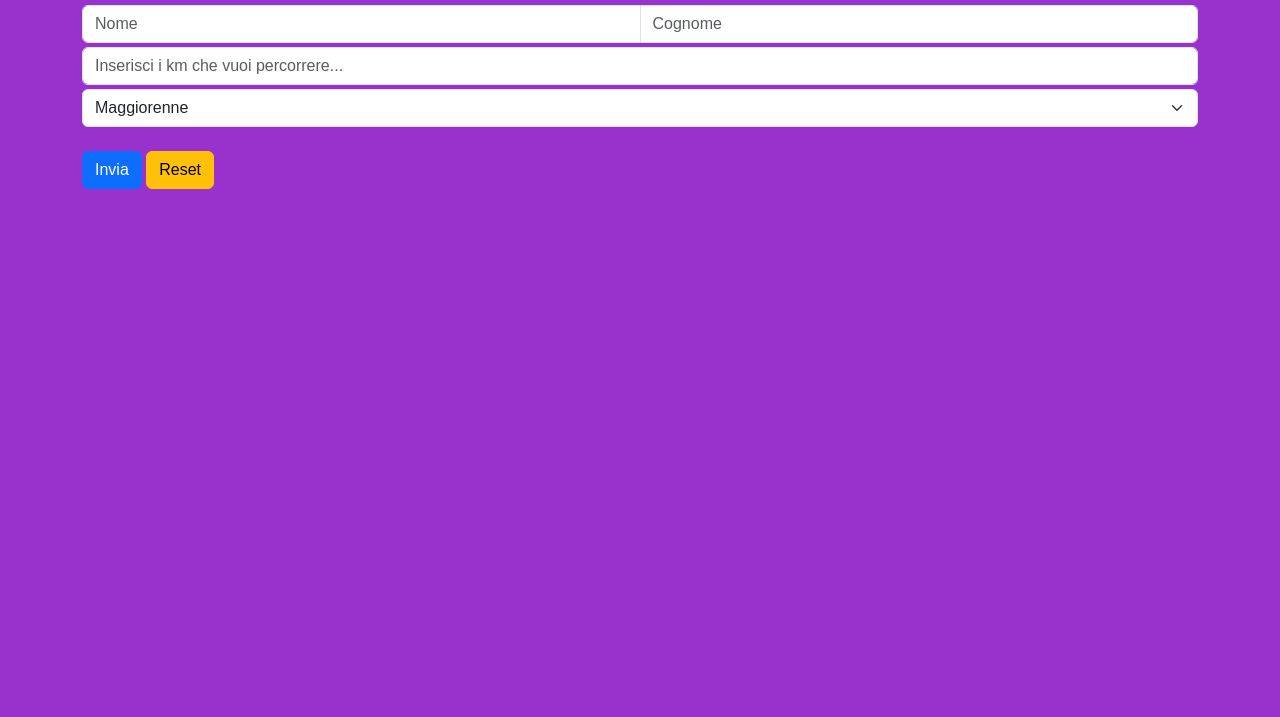
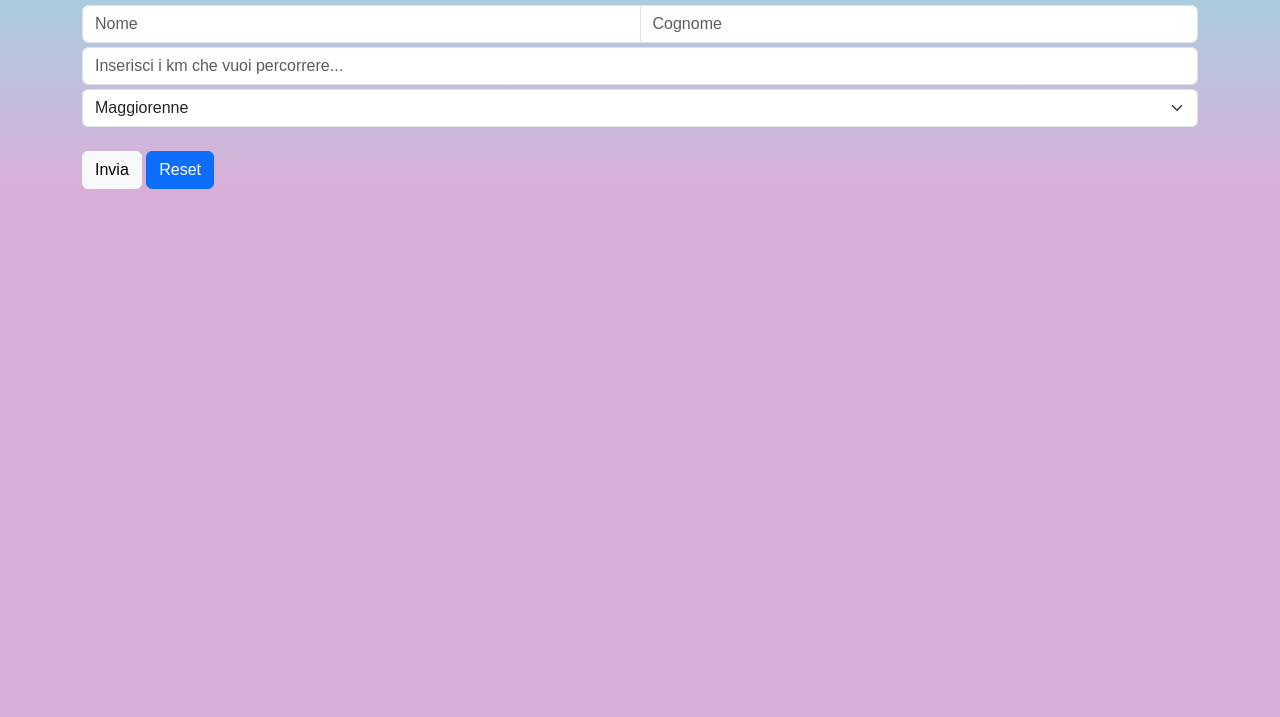
Before and after one commit to davidelunetta/js-biglietto-treno-form, a plain HTML site: page index.html in a window 1280 px wide. Shown: the part 83-800 px from the top of the page. Drawn offline with nearby package versions, Linux system fonts and the light colour scheme; a web font is replaced by a local one.

Commit message:
modified background and btn bg-color

```diff
--- a/css/my-style.css
+++ b/css/my-style.css
@@ -1,4 +1,6 @@
 body{
     font-family: 'AR One Sans', sans-serif;
-    background-color: darkorchid;
+    background-color: #D9AFD9;
+    background-image: linear-gradient(0deg, #D9AFD9 0%, #97D9E1 100%);
+    background-repeat: no-repeat;
 }
--- a/index.html
+++ b/index.html
@@ -25,8 +25,8 @@
                 <option  value="17">Minorenne</option>
                 <option  value="65">Over 65</option>
             </select>
-            <button type="button" class="btn btn-primary" onclick="calcolaPrezzo()" data-bs-toggle="offcanvas" data-bs-target="#offcanvasBottom" aria-controls="offcanvasBottom" >Invia</button>
-            <button type="reset" class="btn btn-warning">Reset</button>
+            <button type="button" class="btn btn-light" onclick="calcolaPrezzo()" data-bs-toggle="offcanvas" data-bs-target="#offcanvasBottom" aria-controls="offcanvasBottom" >Invia</button>
+            <button type="reset" class="btn btn-primary">Reset</button>
         </form>
 
 
```
